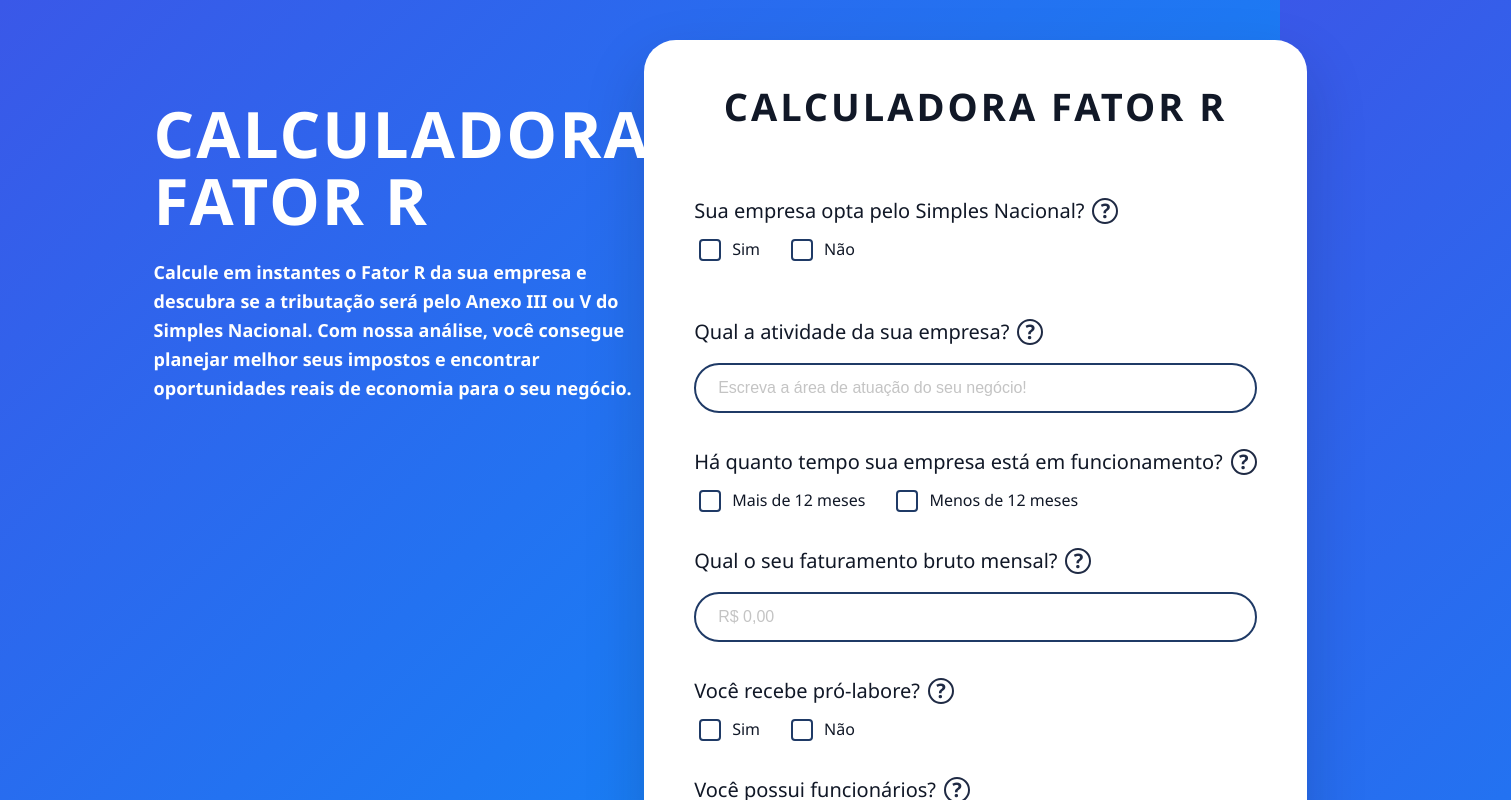
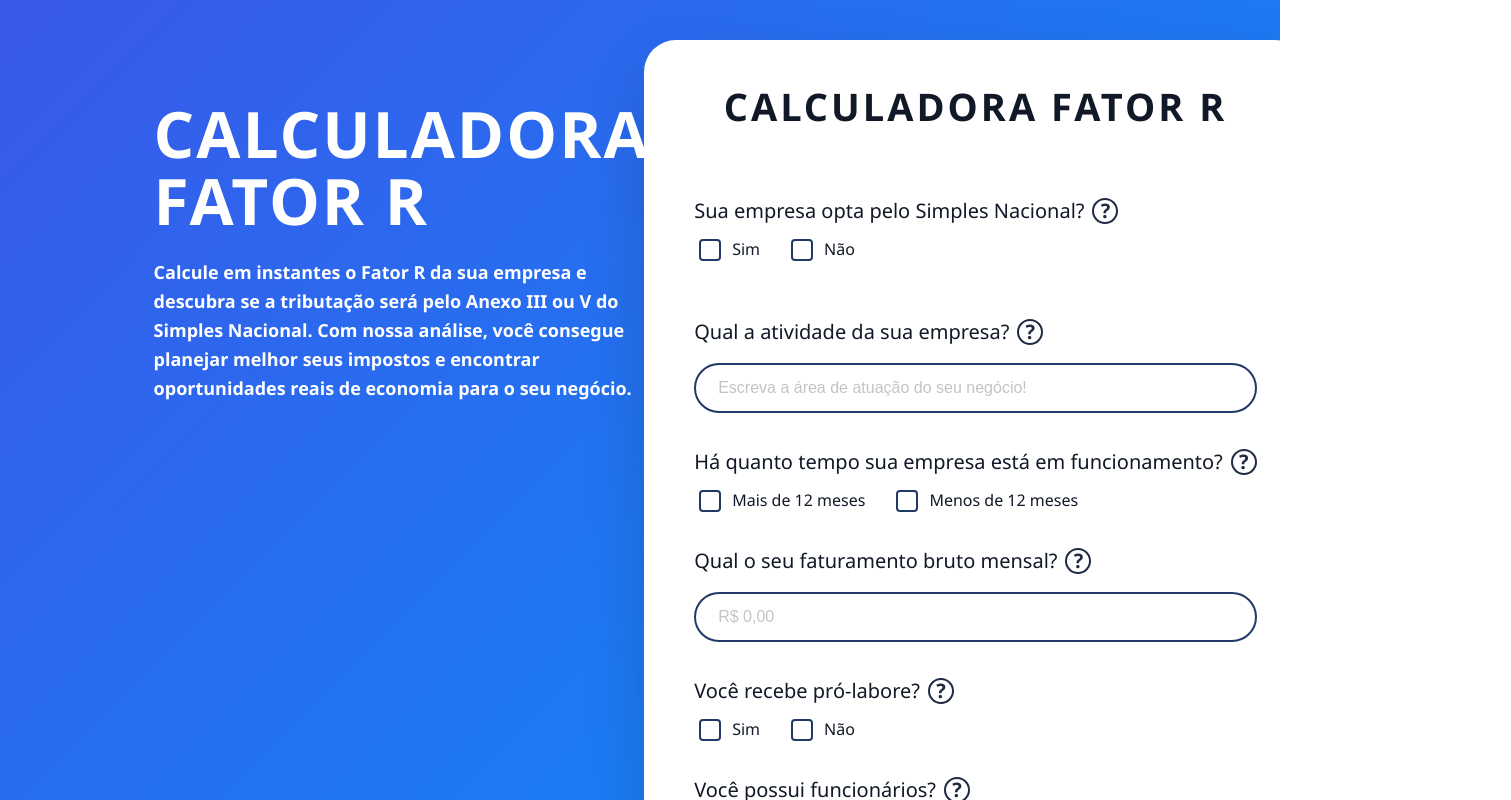
Before and after one commit to thiagoreis1986/fator-r, a React (Vite) app: page / in a window 1280 px wide. Shown: the top 800 px of the page, 1511 px wide, since content can reach past the window. Built offline with nearby package versions, Linux system fonts and the light colour scheme.

Commit message:
Vercel75

```diff
--- a/src/index.css
+++ b/src/index.css
@@ -900,3 +900,17 @@
     text-align: left;
   }
 }
+
+/* ===== Anti-overflow em mobile ===== */
+html,
+body {
+  max-width: 100%;
+  overflow-x: hidden;
+}
+
+/* Garante que o layout e o card nunca ultrapassem a largura da tela */
+.fr-layout,
+.fr-content,
+.fr-card {
+  max-width: 100%;
+}
```
